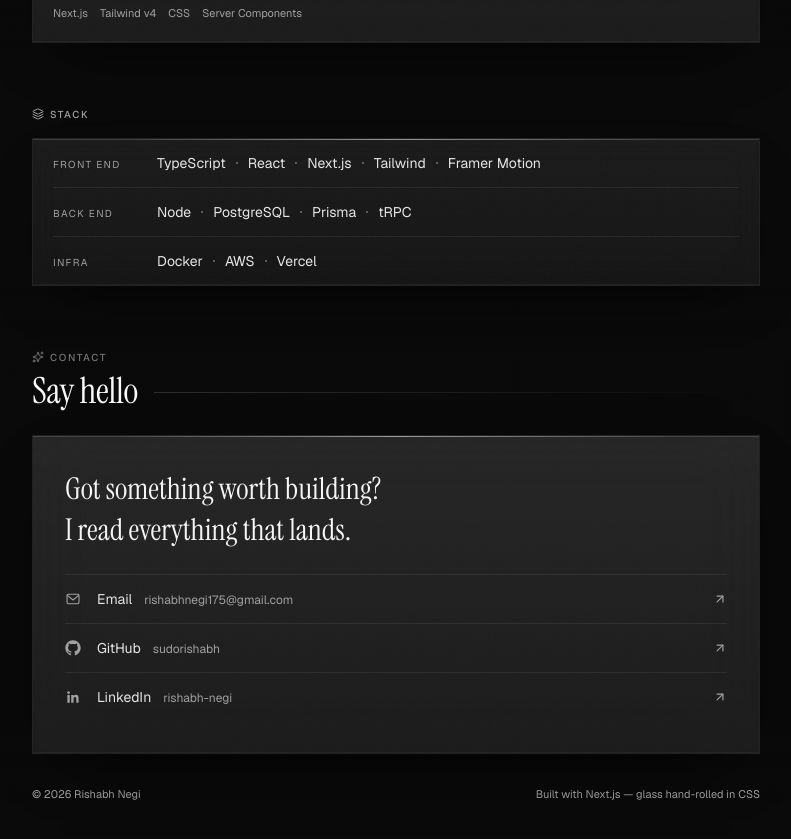
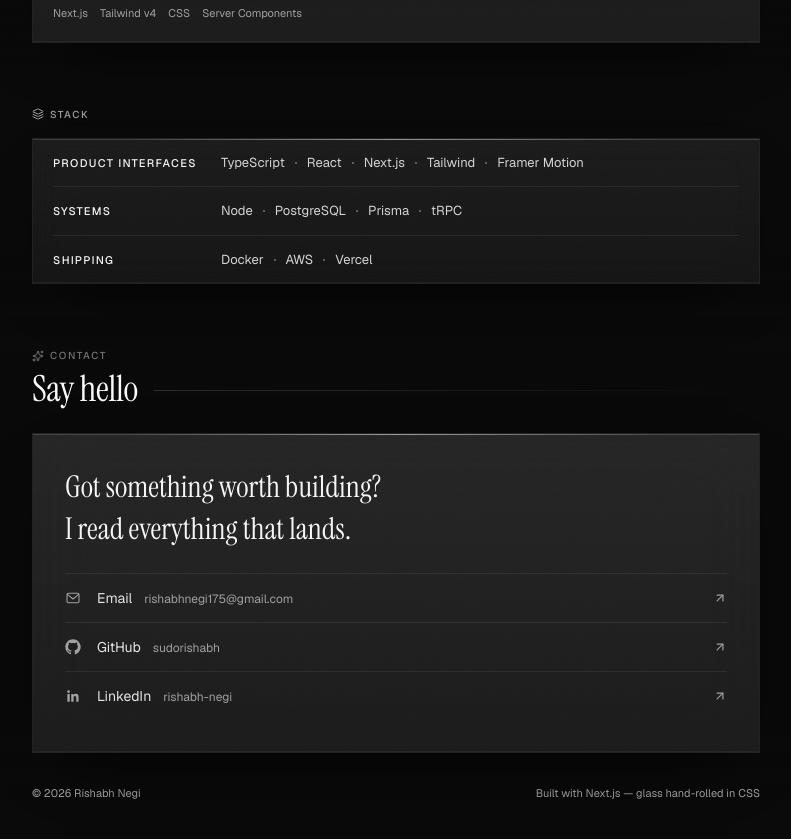
Before and after one commit to sudorishabh/sudorishabh, a Next.js app: page /about in a window 1280 px wide. Shown: the part 900-1739 px from the top of the page, without its empty margins (244-1035 px from the left). Built offline with nearby package versions, Linux system fonts and the light colour scheme.

Commit message:
refactor(stack): name the groups by capability and let the label lead its tools
Co-Authored-By: Claude Opus 5 (1M context) <noreply@anthropic.com>

```diff
--- a/components/about/stack-section.tsx
+++ b/components/about/stack-section.tsx
@@ -15,14 +15,20 @@ import { glass } from "@/lib/glass";
 
   It sits *below* the projects on purpose. A stack list is a claim; the work
   above it is the evidence, and claims go after evidence.
+
+  The groups are named for what they produce, not for where they sit in an
+  architecture diagram. "Front end / Back end / Infra" sorts tools by tier,
+  which is a fact about the tools; "Product interfaces / Systems / Shipping"
+  sorts them by what someone gets if they hire me, which is the only reading
+  that belongs on this page. Same twelve names, answering a better question.
 */
 const stack = [
   {
-    label: "Front end",
+    label: "Product interfaces",
     items: ["TypeScript", "React", "Next.js", "Tailwind", "Framer Motion"],
   },
-  { label: "Back end", items: ["Node", "PostgreSQL", "Prisma", "tRPC"] },
-  { label: "Infra", items: ["Docker", "AWS", "Vercel"] },
+  { label: "Systems", items: ["Node", "PostgreSQL", "Prisma", "tRPC"] },
+  { label: "Shipping", items: ["Docker", "AWS", "Vercel"] },
 ];
 
 export default function StackSection() {
@@ -50,11 +56,17 @@ export default function StackSection() {
         {stack.map((group) => (
           <div
             key={group.label}
-            className='flex flex-col gap-1 py-3.5 sm:flex-row sm:items-baseline sm:gap-6'>
-            <dt className='w-20 shrink-0 text-[10px] tracking-[0.14em] text-neutral-400 uppercase'>
+            className='flex flex-col gap-1.5 py-3.5 sm:flex-row sm:items-baseline sm:gap-6'>
+            {/*
+              The capability is the subject of the row and the tools are its
+              evidence, so the label leads on weight and colour. Inverted --
+              a dim 10px label beside sm-sized tool names -- the row read as
+              a list of keywords that happened to have a category on it.
+            */}
+            <dt className='w-36 shrink-0 text-[11px] font-medium tracking-[0.12em] text-neutral-100 uppercase'>
               {group.label}
             </dt>
-            <dd className='flex flex-wrap items-center gap-x-2.5 gap-y-1 text-sm text-neutral-200'>
+            <dd className='flex flex-wrap items-center gap-x-2.5 gap-y-1 text-[13px] text-neutral-300'>
               {group.items.map((item, i) => (
                 <span
                   key={item}
```
